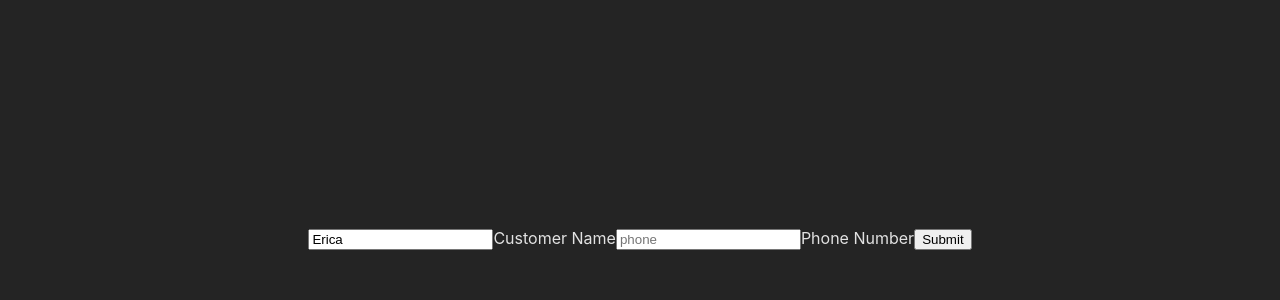
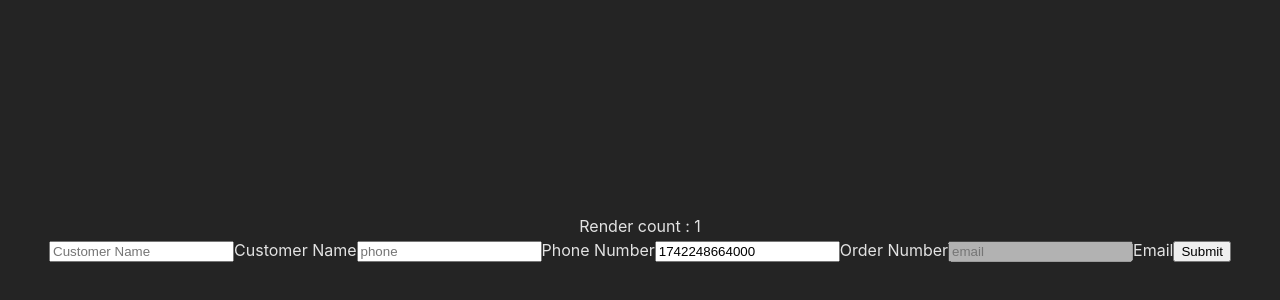
Before and after one commit to ericabasak/food-delivery-app-RHF, a React app: page / in a window 1280 px wide. Shown: the part 162-462 px from the top of the page. Built offline with nearby package versions, Linux system fonts and the light colour scheme; the HTML template or start-up script is replaced by a standard one.

Commit message:
react hook form with register and handlesubmit

```diff
--- a/src/FoodDeliveryForm.tsx
+++ b/src/FoodDeliveryForm.tsx
@@ -1,32 +1,57 @@
 import { useForm } from "react-hook-form";
-
+import { useRenderCount } from "./utils/useRenderCount";
 
 type FoodDeliveryFormType = {
+    orderNo: number;
     customerName: string;
     phone: string;
+    email: string;
 }
+
+const RenderCount = useRenderCount();
 
 export const FoodDeliveryForm = () => {
 
-    const { register, handleSubmit } = useForm<FoodDeliveryFormType>();
+    const { register, handleSubmit } = useForm<FoodDeliveryFormType>({
+        defaultValues: {
+            orderNo: new Date().valueOf(),
+            customerName: "",
+            phone: "",
+            email: "",
+        }
+    });
 
-    const onSubmit = (formData: FoodDeliveryFormType) => { console.log(formData)
-    }
+    const onSubmit = (formData: FoodDeliveryFormType) => { console.log(formData)}
 
   return (
     <form autoComplete="off" onSubmit={handleSubmit(onSubmit)}>
+        <RenderCount />
         <input
         type="text"
         placeholder='Customer Name'
-        {...register("customerName", { value: "Erica"})}
+        {...register("customerName")}
         />
         <label>Customer Name</label>
         <input
         type="text"
         placeholder='phone'
-        {...register("phone", { required: "Phone number is required"})}
+        {...register("phone")}
         />
         <label>Phone Number</label>
+        <input
+        type="text"
+        placeholder="Order Number"
+        {...register("orderNo")}
+
+        />
+        <label>Order Number</label>
+        <input
+        type="text"
+        placeholder="email"
+        disabled
+        {...register("email")}
+        />
+        <label>Email</label>
         <button className="btn btn-primary" type="submit">Submit</button>
     </form>
   )
--- /dev/null
+++ b/src/utils/useRenderCount.tsx
@@ -0,0 +1,8 @@
+export const useRenderCount = () => {
+    let count = 0;
+
+    return () => {
+        count++;
+        return <div>Render count : {count/2}</div>
+    }
+}
```
